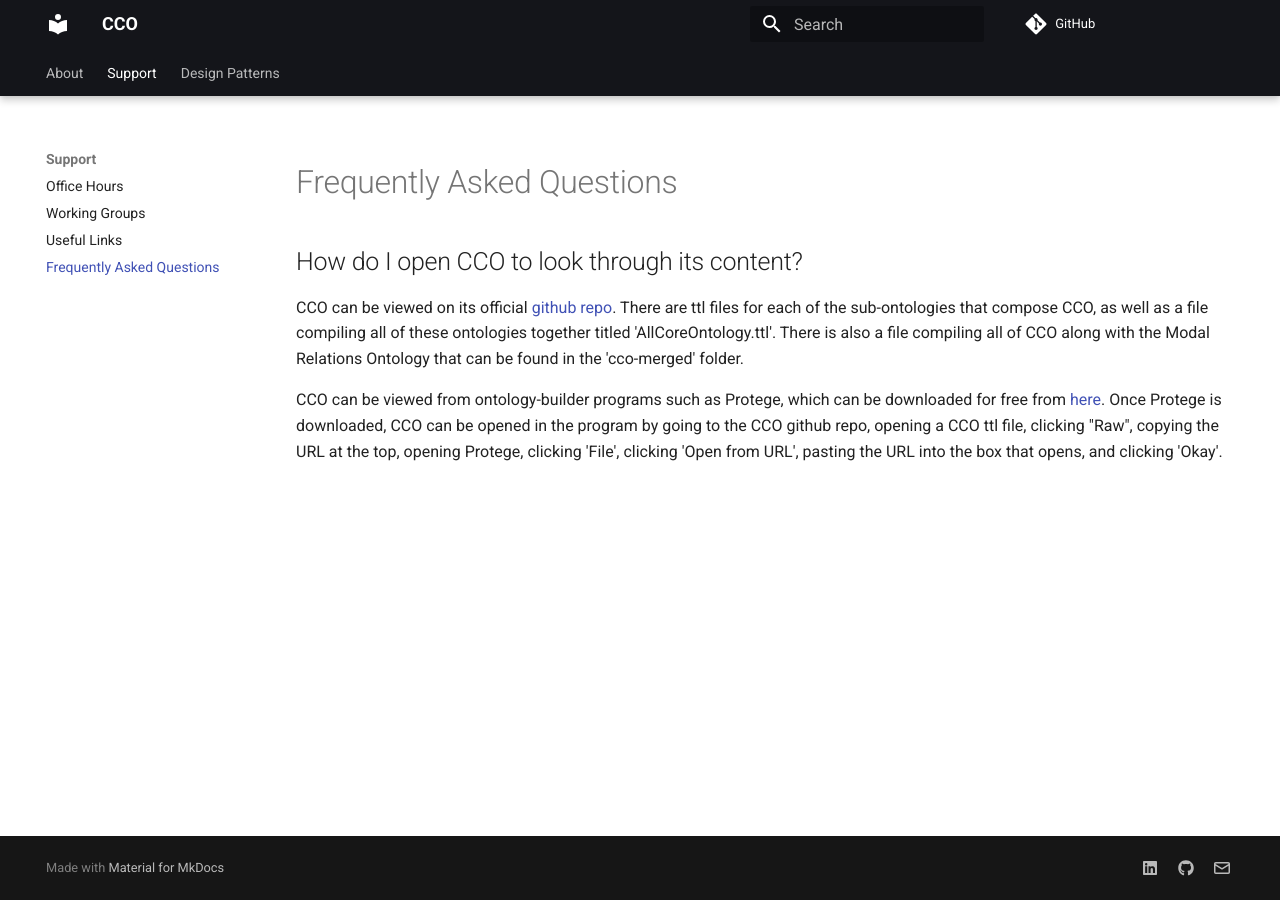
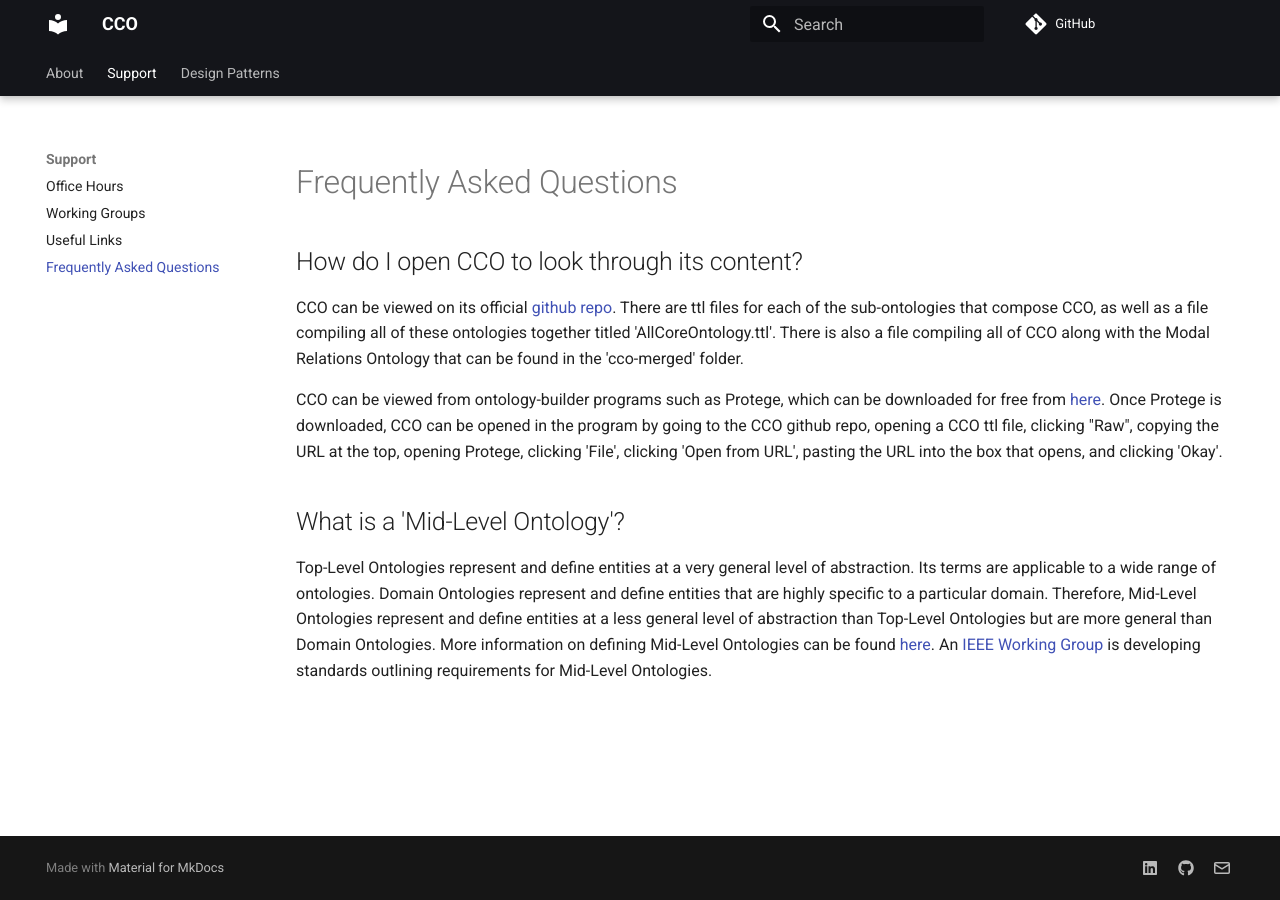
Before and after one commit to CommonCoreOntology/cco-webpage, an MkDocs documentation site: the page built from docs/faq.md, in a window 1280 px wide. Built offline with MkDocs 1.6.1 and Material for MkDocs 9.7.7, drawn with Linux system fonts in a browser that asks for light colours; comment, search, counter and statistics services are not loaded.

Commit message:
Update faq.md
mid-level faq

```diff
--- a/docs/faq.md
+++ b/docs/faq.md
@@ -9,6 +9,8 @@
 <h1>Frequently Asked Questions</h1>
   <h2>How do I open CCO to look through its content?</h2>
     <p>CCO can be viewed on its official <a href="https://github.com/CommonCoreOntology/CommonCoreOntologies" target="_blank">github repo</a>. There are ttl files for each of the sub-ontologies that compose CCO, as well as a file compiling all of these ontologies together titled 'AllCoreOntology.ttl'. There is also a file compiling all of CCO along with the Modal Relations Ontology that can be found in the 'cco-merged' folder.</p>
-  <p>CCO can be viewed from ontology-builder programs such as Protege, which can be downloaded for free from <a href="https://protege.stanford.edu/" target="_blank">here</a>. Once Protege is downloaded, CCO can be opened in the program by going to the CCO github repo, opening a CCO ttl file, clicking "Raw", copying the URL at the top, opening Protege, clicking 'File', clicking 'Open from URL', pasting the URL into the box that opens, and clicking 'Okay'.</p>
+    <p>CCO can be viewed from ontology-builder programs such as Protege, which can be downloaded for free from <a href="https://protege.stanford.edu/" target="_blank">here</a>. Once Protege is downloaded, CCO can be opened in the program by going to the CCO github repo, opening a CCO ttl file, clicking "Raw", copying the URL at the top, opening Protege, clicking 'File', clicking 'Open from URL', pasting the URL into the box that opens, and clicking 'Okay'.</p>
+  <h2>What is a 'Mid-Level Ontology'?</h2>
+    <p>Top-Level Ontologies represent and define entities at a very general level of abstraction. Its terms are applicable to a wide range of ontologies. Domain Ontologies represent and define entities that are highly specific to a particular domain. Therefore, Mid-Level Ontologies represent and define entities at a less general level of abstraction than Top-Level Ontologies but are more general than Domain Ontologies. More information on defining Mid-Level Ontologies can be found <a href="https://arxiv.org/pdf/2404.17757" target+"_blank">here</a>. An <a href="https://standards.ieee.org/ieee/3195/11025/"_blank">IEEE Working Group</a> is developing standards outlining requirements for Mid-Level Ontologies.</p>
 </body>
 </html>
```
